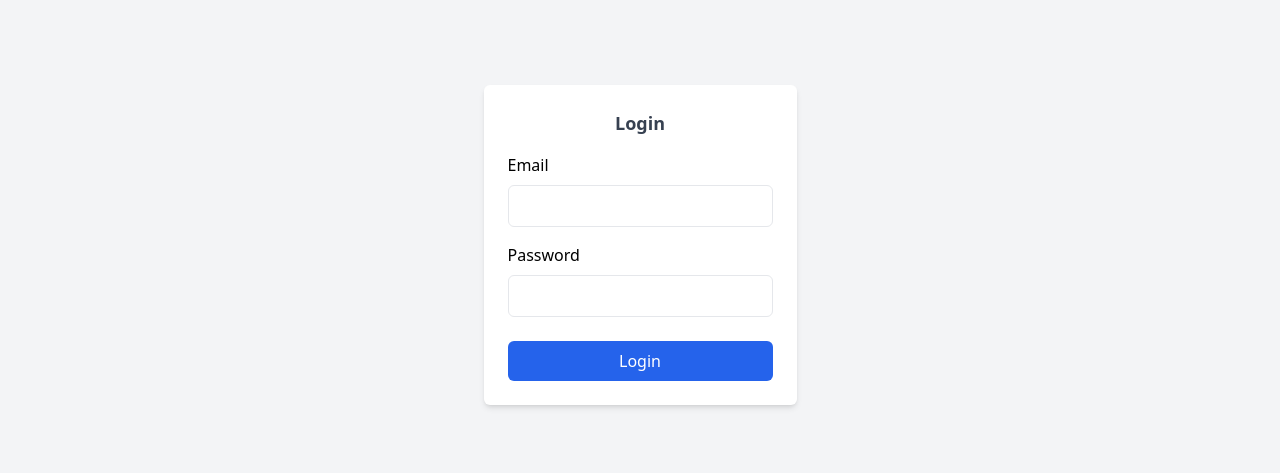
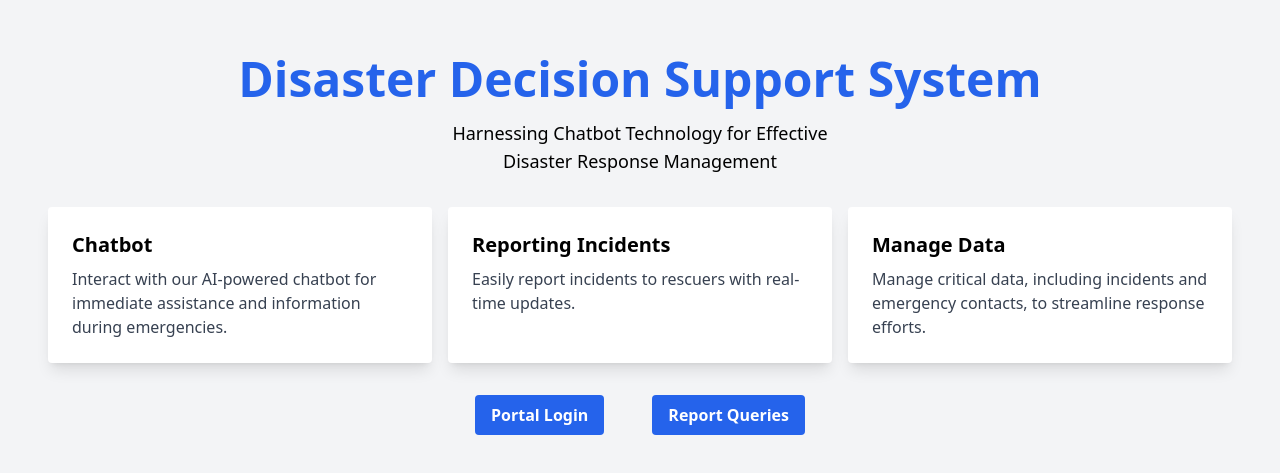
Before and after one commit to aniishme/chatbot-frontend, a React (Vite) app: page / in a window 1280 px wide. Before the commit this address led to /login. Shown: the part 155-628 px from the top of the page. Built offline with nearby package versions, Linux system fonts and the light colour scheme.

Commit message:
Add query submission and home page

```diff
--- a/src/components/Sidebar/Sidebar.tsx
+++ b/src/components/Sidebar/Sidebar.tsx
@@ -1,22 +1,41 @@
 // Sidebar.tsx
 import React from "react";
 import { Link } from "react-router-dom";
+import { useNavigate } from "react-router-dom";
 
 const Sidebar: React.FC = () => {
+  const navigate = useNavigate();
+  const handleLogout = () => {
+    localStorage.removeItem("accessToken");
+    return navigate("/");
+  };
+
   return (
     <div className="bg-gray-800 w-64 flex-none">
       <div className="p-4 text-white">
         <h1 className="text-l text-center font-semibold">
           Disaster Decision Support System
         </h1>
-        <ul className="mt-4 ">
-          <Link to="/dashboard">
+        <ul className="mt-10">
+          <Link to="/">
+            <li className="p-2 hover:bg-gray-700 cursor-pointer">Home</li>
+          </Link>
+          <Link to="/portal/dashboard">
             <li className="p-2 hover:bg-gray-700 cursor-pointer">Dashboard</li>
           </Link>
-
-          <Link to="/chatbot">
+          <Link to="/portal/chatbot">
             <li className="p-2 hover:bg-gray-700 cursor-pointer">ChatBot</li>
           </Link>
+          <Link to="/portal/user-query">
+            <li className="p-2 hover:bg-gray-700 cursor-pointer">
+              User Queries
+            </li>
+          </Link>
+          <button onClick={handleLogout} className="w-full text-left mt-8">
+            <li className="p-2 hover:bg-gray-700 cursor-pointer text-red-400">
+              Logout
+            </li>
+          </button>
         </ul>
       </div>
     </div>
--- /dev/null
+++ b/src/pages/Home.tsx
@@ -0,0 +1,67 @@
+import React from "react";
+
+import { useNavigate } from "react-router-dom";
+
+const FeatureCard: React.FC<{ title: string; description: string }> = ({
+  title,
+  description,
+}) => (
+  <div className="max-w-sm rounded overflow-hidden shadow-lg bg-white p-6">
+    <div className="font-bold text-xl mb-2">{title}</div>
+    <p className="text-gray-700 text-base">{description}</p>
+  </div>
+);
+
+const Home: React.FC = () => {
+  const navigate = useNavigate();
+
+  const redirectToPortal = () => {
+    navigate("/portal/dashboard");
+  };
+  const redirectToReportForm = () => {
+    navigate("/submit-query");
+  };
+
+  return (
+    <div className="bg-gray-100 min-h-screen flex flex-col items-center justify-center">
+      <h1 className="text-5xl font-bold text-blue-600 mb-4">
+        Disaster Decision Support System
+      </h1>
+      <p className="text-lg text-center max-w-md mb-8">
+        Harnessing Chatbot Technology for Effective Disaster Response Management
+      </p>
+
+      <div className="flex flex-wrap gap-4 justify-center mb-8">
+        <FeatureCard
+          title="Chatbot"
+          description="Interact with our AI-powered chatbot for immediate assistance and information during emergencies."
+        />
+        <FeatureCard
+          title="Reporting Incidents"
+          description="Easily report incidents to rescuers with real-time updates."
+        />
+        <FeatureCard
+          title="Manage Data"
+          description="Manage critical data, including incidents and emergency contacts, to streamline response efforts."
+        />
+      </div>
+
+      <div className="flex gap-12">
+        <button
+          onClick={redirectToPortal}
+          className="bg-blue-600 hover:bg-blue-700 text-white font-bold py-2 px-4 rounded transition duration-300"
+        >
+          Portal Login
+        </button>
+        <button
+          onClick={redirectToReportForm}
+          className="bg-blue-600 hover:bg-blue-700 text-white font-bold py-2 px-4 rounded transition duration-300"
+        >
+          Report Queries
+        </button>
+      </div>
+    </div>
+  );
+};
+
+export default Home;
--- a/src/pages/Login.tsx
+++ b/src/pages/Login.tsx
@@ -1,7 +1,7 @@
 import React, { useState } from "react";
 import { api } from "../utils/api";
 
-import { useNavigate } from "react-router-dom";
+import { Link, useNavigate } from "react-router-dom";
 
 const Login = () => {
   const navigate = useNavigate();
@@ -22,7 +22,7 @@ const Login = () => {
       // Store the access token in localStorage or cookies
       localStorage.setItem("accessToken", accessToken);
       // Redirect to the dashboard or home page
-      return navigate("/dashboard");
+      return navigate("/portal/dashboard");
     } catch (err: any) {
       setError(err.response.data.detail);
     }
@@ -31,10 +31,13 @@ const Login = () => {
   return (
     <div className="flex items-center justify-center min-h-screen bg-gray-100">
       <div className="p-6 bg-white rounded-md shadow-md">
-        <h2 className="text-lg font-semibold text-center text-gray-700">
-          Login
+        <Link to="/" className="text-blue-400">
+          {"< Home"}
+        </Link>
+        <h2 className="text-2xl font-semibold text-center text-gray-700 mb-12">
+          LOGIN
         </h2>
-        <form onSubmit={handleLogin}>
+        <form onSubmit={handleLogin} className="w-80">
           <div className="mt-4">
             <label className="block" htmlFor="email">
               Email
--- /dev/null
+++ b/src/pages/SubmitQuery.tsx
@@ -0,0 +1,60 @@
+import { useState } from "react";
+
+function App() {
+  const [query, setQuery] = useState("");
+  const [incident, setIncident] = useState("");
+
+  const handleSubmit = (e: React.FormEvent<HTMLFormElement>) => {
+    e.preventDefault();
+    console.log("Query:", query);
+    console.log("Incident:", incident);
+    // You can handle the submission here, e.g., sending it to a backend server
+  };
+
+  return (
+    <div className="App">
+      <div className="max-w-md mx-auto p-4">
+        <form onSubmit={handleSubmit} className="space-y-4">
+          <div>
+            <label
+              htmlFor="query"
+              className="block text-sm font-medium text-gray-700"
+            >
+              Query Title
+            </label>
+            <input
+              type="text"
+              id="query"
+              value={query}
+              onChange={(e) => setQuery(e.target.value)}
+              className="mt-1 block w-full border border-gray-300 rounded-md shadow-sm p-2"
+            />
+          </div>
+          <div>
+            <label
+              htmlFor="incident"
+              className="block text-sm font-medium text-gray-700"
+            >
+              Query Details
+            </label>
+            <textarea
+              id="incident"
+              value={incident}
+              onChange={(e) => setIncident(e.target.value)}
+              className="mt-1 block w-full border border-gray-300 rounded-md shadow-sm p-2"
+              rows={3}
+            ></textarea>
+          </div>
+          <button
+            type="submit"
+            className="w-full bg-blue-500 text-white rounded-md p-2 shadow-sm hover:bg-blue-600"
+          >
+            Submit
+          </button>
+        </form>
+      </div>
+    </div>
+  );
+}
+
+export default App;
--- a/src/pages/UserQuery.tsx
+++ b/src/pages/UserQuery.tsx
@@ -1,60 +1,7 @@
-import { useState } from "react";
+import React from "react";
 
-function App() {
-  const [query, setQuery] = useState("");
-  const [incident, setIncident] = useState("");
+const UserQuery = () => {
+  return <div>List of user submitted queries</div>;
+};
 
-  const handleSubmit = (e: React.FormEvent<HTMLFormElement>) => {
-    e.preventDefault();
-    console.log("Query:", query);
-    console.log("Incident:", incident);
-    // You can handle the submission here, e.g., sending it to a backend server
-  };
-
-  return (
-    <div className="App">
-      <div className="max-w-md mx-auto p-4">
-        <form onSubmit={handleSubmit} className="space-y-4">
-          <div>
-            <label
-              htmlFor="query"
-              className="block text-sm font-medium text-gray-700"
-            >
-              Query Title
-            </label>
-            <input
-              type="text"
-              id="query"
-              value={query}
-              onChange={(e) => setQuery(e.target.value)}
-              className="mt-1 block w-full border border-gray-300 rounded-md shadow-sm p-2"
-            />
-          </div>
-          <div>
-            <label
-              htmlFor="incident"
-              className="block text-sm font-medium text-gray-700"
-            >
-              Query Details
-            </label>
-            <textarea
-              id="incident"
-              value={incident}
-              onChange={(e) => setIncident(e.target.value)}
-              className="mt-1 block w-full border border-gray-300 rounded-md shadow-sm p-2"
-              rows={3}
-            ></textarea>
-          </div>
-          <button
-            type="submit"
-            className="w-full bg-blue-500 text-white rounded-md p-2 shadow-sm hover:bg-blue-600"
-          >
-            Submit
-          </button>
-        </form>
-      </div>
-    </div>
-  );
-}
-
-export default App;
+export default UserQuery;
```
Also changed, not shown: src/App.tsx (+11 -1 lines).
